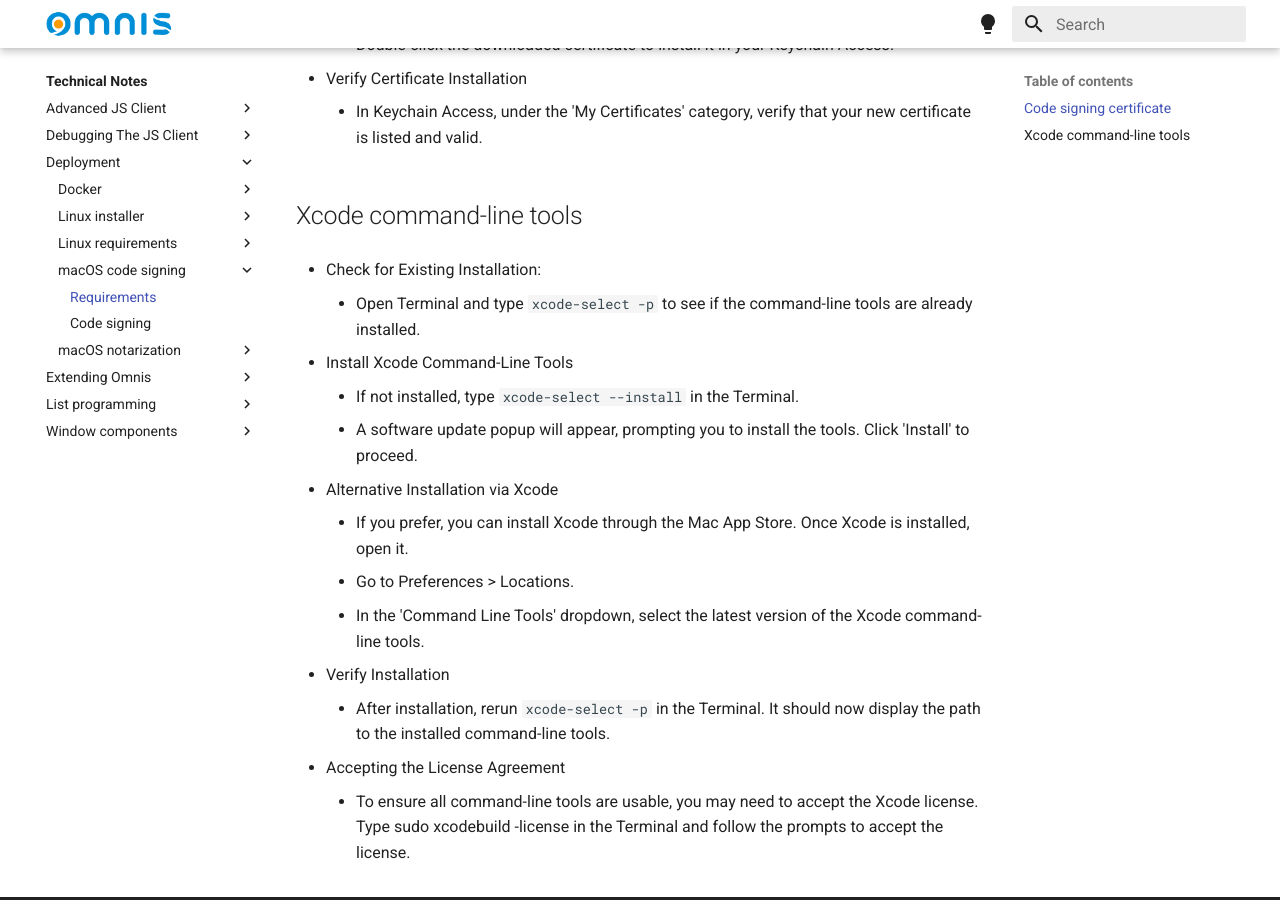
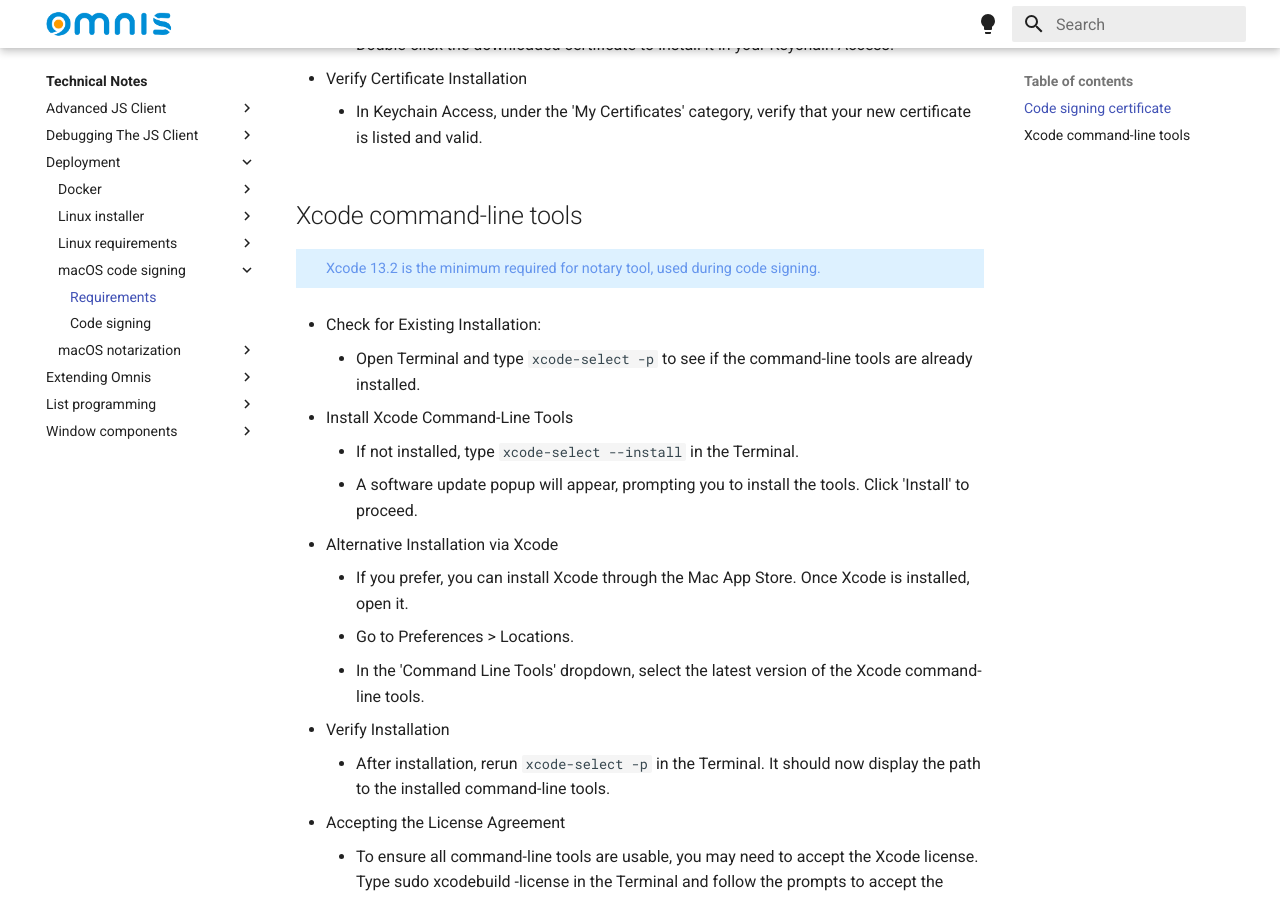
Before and after one commit to OmnisStudio/technotes, an MkDocs documentation site: the page built from docs/Technical Notes/Deployment/macOS code signing/1.Code signing requirements.md, in a window 1280 px wide and 900 px high, scrolled down 1073 px. Built offline with MkDocs 1.6.1 and Material for MkDocs 9.7.7, drawn with Linux system fonts in a browser that asks for light colours.

Commit message:
Added note on Xcode 13.2 requirements for code signing

```diff
--- a/docs/Technical Notes/Deployment/macOS code signing/1.Code signing requirements.md
+++ b/docs/Technical Notes/Deployment/macOS code signing/1.Code signing requirements.md
@@ -35,6 +35,9 @@ Here's a step-by-step guide on obtaining a valid code signing certificate:
 
 ## Xcode command-line tools
 
+Xcode 13.2 is the minimum required for notary tool, used during code signing.
+{:.description}
+
 * Check for Existing Installation:
     * Open Terminal and type `xcode-select -p` to see if the command-line tools are already installed.
 
```
Also changed, not shown: docs/Technical Notes/Deployment/macOS code signing/2.Code signing.md (+3 -0 lines).
